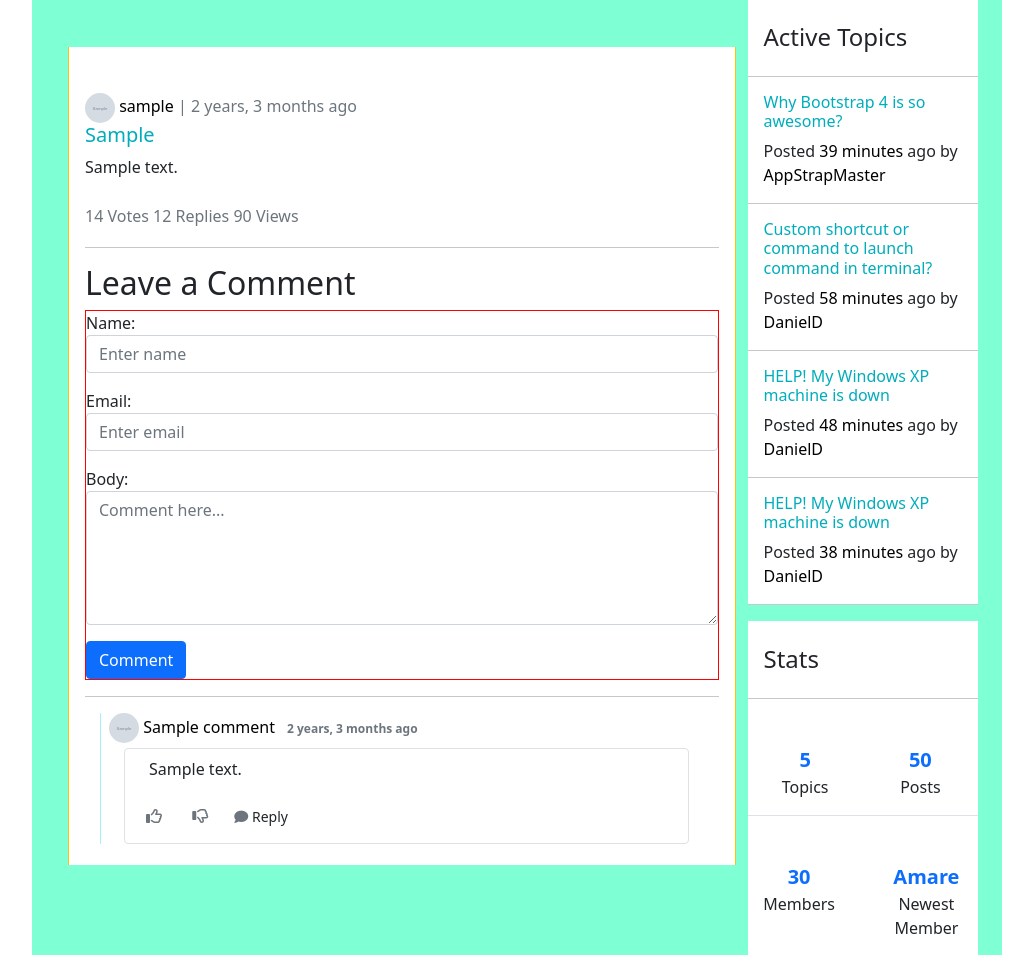
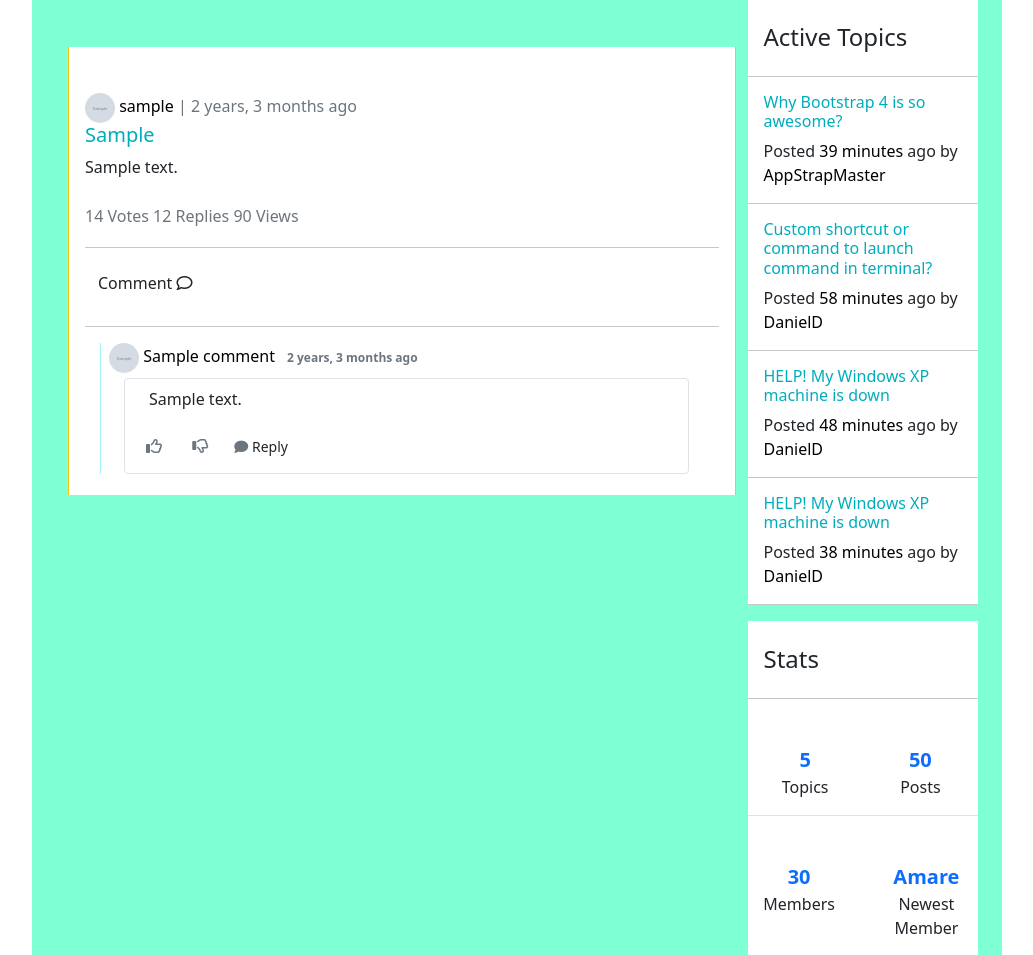
Before and after one commit to Amareteklay/quteba, a Django app: a page that uses qforum/templates/qforum/thread_detail.html in a window 1280 px wide. Shown: the part 251-1206 px from the top of the page, without its empty margins (26-1059 px from the left). Run offline with Django 4.2, Linux system fonts and the light colour scheme; tables that the repository leaves empty hold one stand-in row (values such as "Sample post"); grey boxes marked "Sample" are stand-in pictures; parts of the project's set-up code (start-up, migrations or seed data) failed here and were passed over; some libraries are stand-ins or nearby versions.

Commit message:
event listener to toggle comment form in forum

```diff
--- a/qforum/static/qforum/js/qforum.js
+++ b/qforum/static/qforum/js/qforum.js
@@ -1,7 +1,6 @@
 function handleReply(response_id) {
     const reply_form_container = document.querySelector(`#reply-form-container-${response_id}`)
     if (reply_form_container) {
-        console.log('Working');
         reply_form_container.style.display = 'block';
     }
 }
@@ -11,3 +10,13 @@ function handleCancel(response_id) {
         reply_form_container.style.display = 'none';
     }
 }
+
+function displayForm(){
+    document.querySelector('#comment-form').style.display = 'none';
+    document.querySelector('.comment-form').style.display = 'block';
+}
+
+function hideForm(){
+    document.querySelector('.comment-form').style.display = 'none';
+    document.querySelector('#comment-form').style.display = 'block';
+}
--- a/qforum/templates/qforum/thread_detail.html
+++ b/qforum/templates/qforum/thread_detail.html
@@ -18,7 +18,7 @@
   </div>
     <div>
       <hr>
-      <h2>Leave a Comment</h2>
+      <h4 id="comment-form" class="btn" onclick="displayForm()">Comment <i class="fa-regular fa-comment"></i></h4>
       <div class="comment-form">
       <form method="POST" action="{% url 'qforum:thread_detail' thread.slug %}">
         {% csrf_token %}
@@ -26,7 +26,8 @@
         <input type="hidden" name="parent" value="{{comment.id}}">
         <input type="hidden" name="thread_url" value="{{thread.get_absolute_url}}">
         {{ form.as_p }}
-        <button type="submit" class="btn btn-primary" onclick="handleReply({{thread.id}})">Comment</button>
+        <button type="button" onclick="hideForm()" class="btn btn-light border btn-sm">Cancel</button>
+        <button type="submit" class="btn btn-primary">Submit</button>
       </form>
     </div>
       <hr>
--- a/quteba/settings.py
+++ b/quteba/settings.py
@@ -85,7 +85,7 @@ MIDDLEWARE = [
     'django.middleware.clickjacking.XFrameOptionsMiddleware',
 ]
 
-CSRF_TRUSTED_ORIGINS = ['https://8000-amareteklay-quteba-ks4l40hfliy.ws-eu41.gitpod.io']
+CSRF_TRUSTED_ORIGINS = ['https://8000-amareteklay-quteba-ks4l40hfliy.ws-eu42.gitpod.io']
 
 ROOT_URLCONF = 'quteba.urls'
 
--- a/static/css/style.css
+++ b/static/css/style.css
@@ -143,7 +143,7 @@ color: #fff;
 }
 
 .comment-form {
-  border: red 1px solid;
+  display: none;
 }
 
 .single-forum {
```
